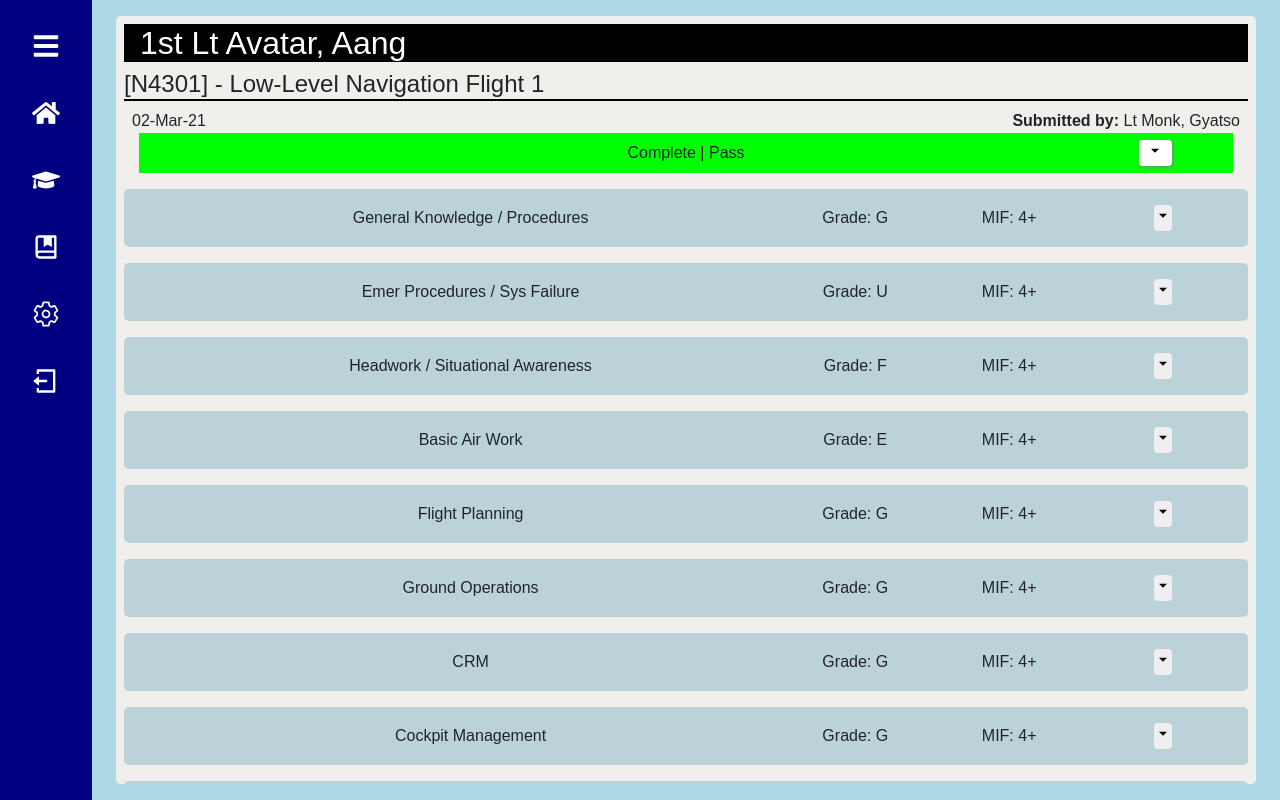
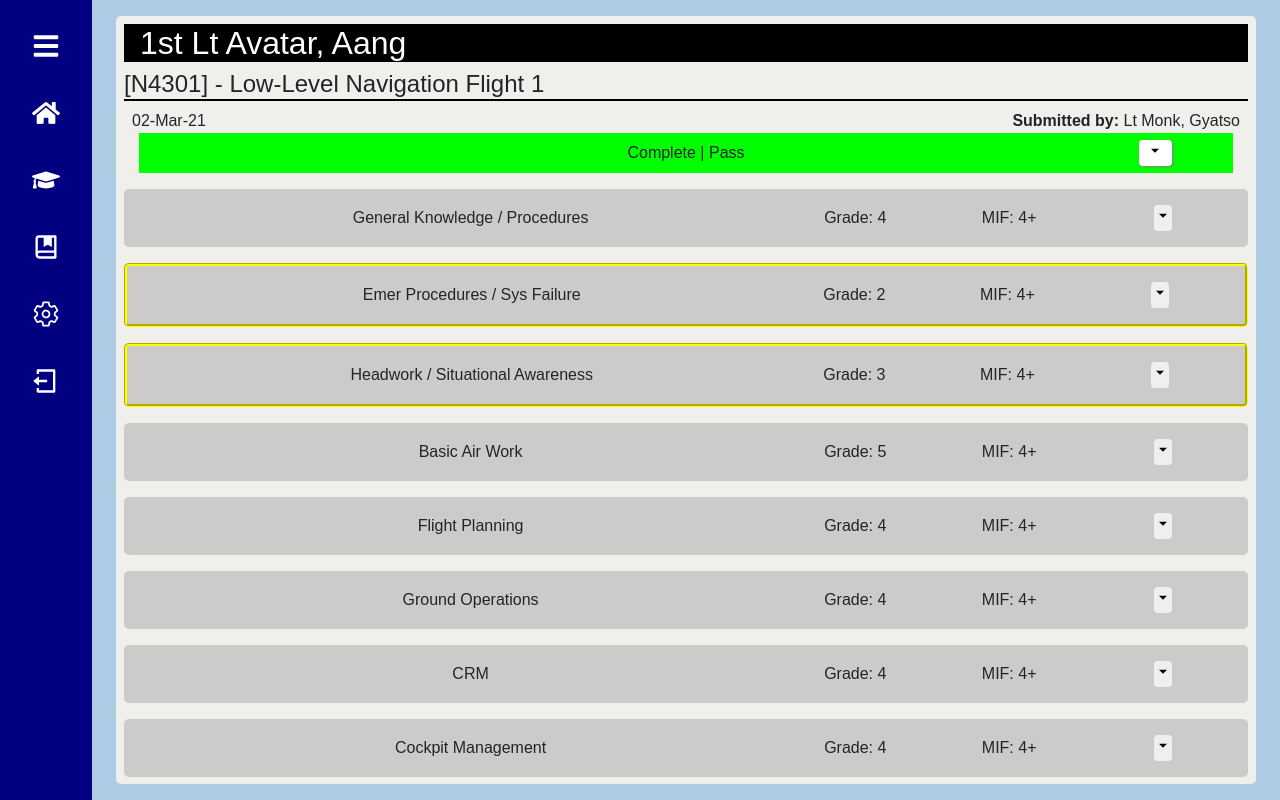
Before and after one commit to mattdillabough/cnatra-lms, a React (Create React App) app in the folder frontend/: page /Grades/07h3r in a window 1280 px wide. Built offline with nearby package versions, Linux system fonts and the light colour scheme.

Commit message:
Change grade & MIF to numbers in mock data, Add conditional coloring for grades below MIF, Adjust css transitions (#8)

```diff
--- a/frontend/src/App.css
+++ b/frontend/src/App.css
@@ -9,7 +9,7 @@
   min-width: 100vw;
   text-align: center;
   padding: 0;
-  background: lightblue;
+  background: #aecce6;
 }
 
 /* larger than tablet view  */
@@ -280,10 +280,11 @@
   background: white;
   padding: 0em 0.45em;
   box-shadow: grey 1px 1px 3px;
+  transition: background-color 0.25s;
 }
 
 .event-dropdown .toggle-dropdown:hover {
-  background: linear-gradient(352deg, #fffffff7, #ffffff7d);
+  background-color: #2525257d;
 }
 
 .event-dropdown .toggle-dropdown:active {
@@ -292,7 +293,7 @@
 
 /* ------Maneuver-----  */
 .maneuver {
-  background: #bbd2d9;
+  background: #7f7b824f;
   padding: 0.5em 0.5em;
   margin: 1em 0em;
 }
@@ -309,10 +310,22 @@
   margin: 0;
 }
 
+.maneuver-header .toggle-dropdown {
+  transition: background-color 0.25s;
+}
+
+.maneuver-header .toggle-dropdown:hover {
+  background-color: grey;
+}
+
 .maneuver-body {
-  background-color: rgb(167 194 216);
+  background-color: #a9bccb;
 }
 
 .toggle-maneuver:hover {
   background: cornflowerblue;
 }
+
+.below-MIF {
+  border: 3.5px yellow groove;
+}
--- a/frontend/src/Components/Grading/Maneuver.js
+++ b/frontend/src/Components/Grading/Maneuver.js
@@ -9,19 +9,34 @@ function Maneuver({ maneuver }) {
     setDropDown(!dropdown);
   };
 
+  const gradeValues = {
+    1: "N - Not graded",
+    2: "U - Unsafe",
+    3: "F - Fair",
+    4: "G - Good",
+    5: "E - Excellent",
+  };
+
   return (
-    <div className="maneuver container-fluid">
+    <div
+      className={
+        maneuver.grade >= maneuver.MIF
+          ? "maneuver container-fluid"
+          : "maneuver container-fluid below-MIF"
+      }
+    >
       <div className="maneuver-header row">
         <div className="col-10">
           <div className="row">
             <div className="col-sm-12 col-md-8" title="Maneuver Description">
               {maneuver.description || "Maneuver Name"}
             </div>
-            <div className="col-6 col-md-2" title="Maneuver Grade">
+            <div className="col-6 col-md-2" title={gradeValues[maneuver.grade]}>
               {`Grade: ${maneuver.grade}` || "Grade"}
             </div>
             <div className="col-6 col-md-2" title="Maneuver Item File">
               {`MIF: ${maneuver.MIF}` || "MIF"}
+              {maneuver.MIF > 1 ? "+" : ""}
             </div>
           </div>
         </div>
--- a/frontend/src/Components/Grading/mockGradesheetData.js
+++ b/frontend/src/Components/Grading/mockGradesheetData.js
@@ -66,149 +66,149 @@ export const mockGradesheetData = {
     {
       id: 1,
       description: "General Knowledge / Procedures",
-      MIF: "4+",
-      grade: "G", //corresponds to 4,
+      MIF: 4,
+      grade: 4, //corresponds to G,
       comments: "Lorem ipsum dolor sit amet, consectetur adipiscing elit.",
     },
     {
       id: 2,
       description: "Emer Procedures / Sys Failure",
-      MIF: "4+",
-      grade: "U", //corresponds to 2
+      MIF: 4,
+      grade: "2", //corresponds to U
       comments: "",
     },
     {
       id: 3,
       description: "Headwork / Situational Awareness",
-      MIF: "4+",
-      grade: "F", //corresponds to 3
+      MIF: 4,
+      grade: "3", //corresponds to F
       comments:
         "Praesent tempus ligula suscipit mauris pretium, id sodales ligula placerat. Nulla malesuada laoreet bibendum. Nam a dapibus lacus, sed pellentesque diam. Proin ligula lorem, hendrerit in facilisis id, sagittis non magna. Aliquam pellentesque ut tellus non ornare. Integer suscipit dui ut quam aliquet ultricies. Pellentesque auctor odio ut tellus maximus suscipit. Donec finibus risus euismod tellus ullamcorper aliquam. Integer dolor tellus, rutrum et risus id, lobortis consequat sem.",
     },
     {
       id: 4,
       description: "Basic Air Work",
-      MIF: "4+",
-      grade: "E", //corresponds to 5
+      MIF: 4,
+      grade: "5", //corresponds to E
       comments:
         "Nam quis sollicitudin lectus. Sed mi elit, sollicitudin at mi eu, dapibus pharetra orci. Etiam eu neque vitae mauris mollis interdum. Interdum et malesuada fames ac ante ipsum primis in faucibus.",
     },
     {
       id: 5,
       description: "Flight Planning",
-      MIF: "4+",
-      grade: "G",
+      MIF: 4,
+      grade: 4,
       comments:
         "Nulla at congue orci. Nulla ut leo ipsum. Sed fringilla libero a magna aliquet sodales. Nam feugiat quam vitae congue hendrerit. Suspendisse ac eros euismod nisi lacinia ultricies. Ut vel tempus justo, eu consectetur sapien. Suspendisse at gravida tellus. Vivamus placerat maximus ligula nec facilisis. Etiam suscipit at risus in luctus. In hac habitasse platea dictumst. Etiam sit amet leo et sapien hendrerit fringilla. Sed facilisis condimentum odio in luctus. Suspendisse tempus malesuada felis ut volutpat. Etiam eget ex convallis, feugiat neque eget, scelerisque orci. Nunc at vestibulum tellus, quis mattis ex. Pellentesque suscipit metus dui, a luctus velit tincidunt sit amet.",
     },
     {
       id: 6,
       description: "Ground Operations",
-      MIF: "4+",
-      grade: "G",
+      MIF: 4,
+      grade: 4,
       comments:
         "Nulla at congue orci. Nulla ut leo ipsum. Sed fringilla libero a magna aliquet sodales. Nam feugiat quam vitae congue hendrerit. Suspendisse ac eros euismod nisi lacinia ultricies. Ut vel tempus justo, eu consectetur sapien. Suspendisse at gravida tellus. Vivamus placerat maximus ligula nec facilisis. Etiam suscipit at risus in luctus. In hac habitasse platea dictumst. Etiam sit amet leo et sapien hendrerit fringilla. Sed facilisis condimentum odio in luctus. Suspendisse tempus malesuada felis ut volutpat. Etiam eget ex convallis, feugiat neque eget, scelerisque orci. Nunc at vestibulum tellus, quis mattis ex. Pellentesque suscipit metus dui, a luctus velit tincidunt sit amet.",
     },
     {
       id: 7,
       description: "CRM",
-      MIF: "4+",
-      grade: "G",
+      MIF: 4,
+      grade: 4,
       comments:
         "Nulla at congue orci. Nulla ut leo ipsum. Sed fringilla libero a magna aliquet sodales. Nam feugiat quam vitae congue hendrerit. Suspendisse ac eros euismod nisi lacinia ultricies. Ut vel tempus justo, eu consectetur sapien. Suspendisse at gravida tellus. Vivamus placerat maximus ligula nec facilisis. Etiam suscipit at risus in luctus. In hac habitasse platea dictumst. Etiam sit amet leo et sapien hendrerit fringilla. Sed facilisis condimentum odio in luctus. Suspendisse tempus malesuada felis ut volutpat. Etiam eget ex convallis, feugiat neque eget, scelerisque orci. Nunc at vestibulum tellus, quis mattis ex. Pellentesque suscipit metus dui, a luctus velit tincidunt sit amet.",
     },
     {
       id: 8,
       description: "Cockpit Management",
-      MIF: "4+",
-      grade: "G",
+      MIF: 4,
+      grade: 4,
       comments:
         "Nulla at congue orci. Nulla ut leo ipsum. Sed fringilla libero a magna aliquet sodales. Nam feugiat quam vitae congue hendrerit. Suspendisse ac eros euismod nisi lacinia ultricies. Ut vel tempus justo, eu consectetur sapien. Suspendisse at gravida tellus. Vivamus placerat maximus ligula nec facilisis. Etiam suscipit at risus in luctus. In hac habitasse platea dictumst. Etiam sit amet leo et sapien hendrerit fringilla. Sed facilisis condimentum odio in luctus. Suspendisse tempus malesuada felis ut volutpat. Etiam eget ex convallis, feugiat neque eget, scelerisque orci. Nunc at vestibulum tellus, quis mattis ex. Pellentesque suscipit metus dui, a luctus velit tincidunt sit amet.",
     },
     {
       id: 9,
       description: "Radio Procedures",
-      MIF: "4+",
-      grade: "G",
+      MIF: 4,
+      grade: 4,
       comments:
         "Nulla at congue orci. Nulla ut leo ipsum. Sed fringilla libero a magna aliquet sodales. Nam feugiat quam vitae congue hendrerit. Suspendisse ac eros euismod nisi lacinia ultricies. Ut vel tempus justo, eu consectetur sapien. Suspendisse at gravida tellus. Vivamus placerat maximus ligula nec facilisis. Etiam suscipit at risus in luctus. In hac habitasse platea dictumst. Etiam sit amet leo et sapien hendrerit fringilla. Sed facilisis condimentum odio in luctus. Suspendisse tempus malesuada felis ut volutpat. Etiam eget ex convallis, feugiat neque eget, scelerisque orci. Nunc at vestibulum tellus, quis mattis ex. Pellentesque suscipit metus dui, a luctus velit tincidunt sit amet.",
     },
     {
       id: 10,
       description: "Vertical Takeoff",
-      MIF: "4+",
-      grade: "G",
+      MIF: 4,
+      grade: 4,
       comments:
         "Nulla at congue orci. Nulla ut leo ipsum. Sed fringilla libero a magna aliquet sodales. Nam feugiat quam vitae congue hendrerit. Suspendisse ac eros euismod nisi lacinia ultricies. Ut vel tempus justo, eu consectetur sapien. Suspendisse at gravida tellus. Vivamus placerat maximus ligula nec facilisis. Etiam suscipit at risus in luctus. In hac habitasse platea dictumst. Etiam sit amet leo et sapien hendrerit fringilla. Sed facilisis condimentum odio in luctus. Suspendisse tempus malesuada felis ut volutpat. Etiam eget ex convallis, feugiat neque eget, scelerisque orci. Nunc at vestibulum tellus, quis mattis ex. Pellentesque suscipit metus dui, a luctus velit tincidunt sit amet.",
     },
     {
       id: 11,
       description: "No-hover Takeoff",
-      MIF: "4+",
-      grade: "G",
+      MIF: 4,
+      grade: 4,
       comments:
         "Nulla at congue orci. Nulla ut leo ipsum. Sed fringilla libero a magna aliquet sodales. Nam feugiat quam vitae congue hendrerit. Suspendisse ac eros euismod nisi lacinia ultricies. Ut vel tempus justo, eu consectetur sapien. Suspendisse at gravida tellus. Vivamus placerat maximus ligula nec facilisis. Etiam suscipit at risus in luctus. In hac habitasse platea dictumst. Etiam sit amet leo et sapien hendrerit fringilla. Sed facilisis condimentum odio in luctus. Suspendisse tempus malesuada felis ut volutpat. Etiam eget ex convallis, feugiat neque eget, scelerisque orci. Nunc at vestibulum tellus, quis mattis ex. Pellentesque suscipit metus dui, a luctus velit tincidunt sit amet.",
     },
     {
       id: 12,
       description: "Transition to Forward Flight",
-      MIF: "4+",
-      grade: "G",
+      MIF: 4,
+      grade: 4,
       comments:
         "Nulla at congue orci. Nulla ut leo ipsum. Sed fringilla libero a magna aliquet sodales. Nam feugiat quam vitae congue hendrerit. Suspendisse ac eros euismod nisi lacinia ultricies. Ut vel tempus justo, eu consectetur sapien. Suspendisse at gravida tellus. Vivamus placerat maximus ligula nec facilisis. Etiam suscipit at risus in luctus. In hac habitasse platea dictumst. Etiam sit amet leo et sapien hendrerit fringilla. Sed facilisis condimentum odio in luctus. Suspendisse tempus malesuada felis ut volutpat. Etiam eget ex convallis, feugiat neque eget, scelerisque orci. Nunc at vestibulum tellus, quis mattis ex. Pellentesque suscipit metus dui, a luctus velit tincidunt sit amet.",
     },
     {
       id: 13,
       description: "Groundspeed / Fuel Checks",
-      MIF: "4+",
-      grade: "G",
+      MIF: 4,
+      grade: 4,
       comments:
         "Nulla at congue orci. Nulla ut leo ipsum. Sed fringilla libero a magna aliquet sodales. Nam feugiat quam vitae congue hendrerit. Suspendisse ac eros euismod nisi lacinia ultricies. Ut vel tempus justo, eu consectetur sapien. Suspendisse at gravida tellus. Vivamus placerat maximus ligula nec facilisis. Etiam suscipit at risus in luctus. In hac habitasse platea dictumst. Etiam sit amet leo et sapien hendrerit fringilla. Sed facilisis condimentum odio in luctus. Suspendisse tempus malesuada felis ut volutpat. Etiam eget ex convallis, feugiat neque eget, scelerisque orci. Nunc at vestibulum tellus, quis mattis ex. Pellentesque suscipit metus dui, a luctus velit tincidunt sit amet.",
     },
     {
       id: 14,
       description: "Normal Approach",
-      MIF: "4+",
-      grade: "G",
+      MIF: 4,
+      grade: 4,
       comments:
         "Nulla at congue orci. Nulla ut leo ipsum. Sed fringilla libero a magna aliquet sodales. Nam feugiat quam vitae congue hendrerit. Suspendisse ac eros euismod nisi lacinia ultricies. Ut vel tempus justo, eu consectetur sapien. Suspendisse at gravida tellus. Vivamus placerat maximus ligula nec facilisis. Etiam suscipit at risus in luctus. In hac habitasse platea dictumst. Etiam sit amet leo et sapien hendrerit fringilla. Sed facilisis condimentum odio in luctus. Suspendisse tempus malesuada felis ut volutpat. Etiam eget ex convallis, feugiat neque eget, scelerisque orci. Nunc at vestibulum tellus, quis mattis ex. Pellentesque suscipit metus dui, a luctus velit tincidunt sit amet.",
     },
     {
       id: 15,
       description: "360-, 180-, 90-Degreee Approach",
-      MIF: "3+",
-      grade: "G",
+      MIF: 3,
+      grade: 4,
       comments:
         "Was very smooth on the controls but just be sure to work that airspeed a little more in the turn to arrive on 60 knots at the 90 for a solid final on parameters 45-55 knots. Had a tendency to roll on final a little slow (35 kias) but then carry too much speed at the bottom. Set the attitude once on final and then control descent with collective. Will need to keep positive pressure on the collective through ground effect to avoid getting into a hover taxi.",
     },
     {
       id: 16,
       description: "Low-level Navigation",
-      MIF: "3+",
-      grade: "E",
+      MIF: 3,
+      grade: 5,
       comments:
         "Maintained exceptional situation awareness through entire route of flight. Never allowed course to deviate from intended path and backed IP on flight instruments. Fed the plan of attack before each CP with clear instructions. Gave distant steer then also gave intermediate CP's along the way.",
     },
     {
       id: 17,
       description: "Timing",
-      MIF: "4+",
-      grade: "E",
+      MIF: 4,
+      grade: 5,
       comments: "Within 3 sec overall timing!",
     },
     {
       id: 18,
       description: "Vertical Landing",
-      MIF: "4+",
-      grade: "G",
+      MIF: 4,
+      grade: 4,
       comments:
         "Nulla at congue orci. Nulla ut leo ipsum. Sed fringilla libero a magna aliquet sodales. Nam feugiat quam vitae congue hendrerit. Suspendisse ac eros euismod nisi lacinia ultricies. Ut vel tempus justo, eu consectetur sapien. Suspendisse at gravida tellus. Vivamus placerat maximus ligula nec facilisis. Etiam suscipit at risus in luctus. In hac habitasse platea dictumst. Etiam sit amet leo et sapien hendrerit fringilla. Sed facilisis condimentum odio in luctus. Suspendisse tempus malesuada felis ut volutpat. Etiam eget ex convallis, feugiat neque eget, scelerisque orci. Nunc at vestibulum tellus, quis mattis ex. Pellentesque suscipit metus dui, a luctus velit tincidunt sit amet.",
     },
     {
       id: 19,
       description: "Special Syllabus Requirements",
-      MIF: "1",
-      grade: "N", //corresponds to 1 (not graded)
+      MIF: 1,
+      grade: 1, //corresponds to 1 (not graded)
       comments: "IP demo'd brief and first 4 CP's",
     },
   ],
```
